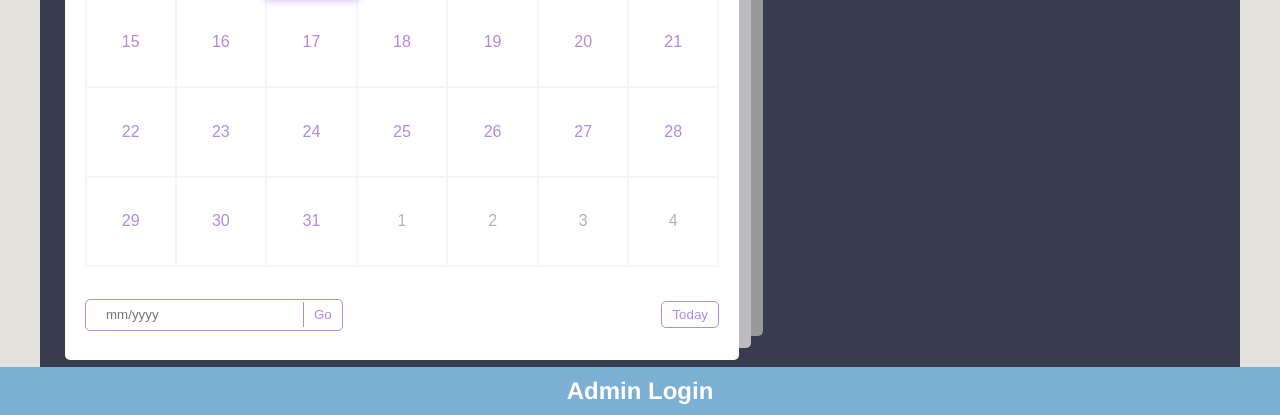
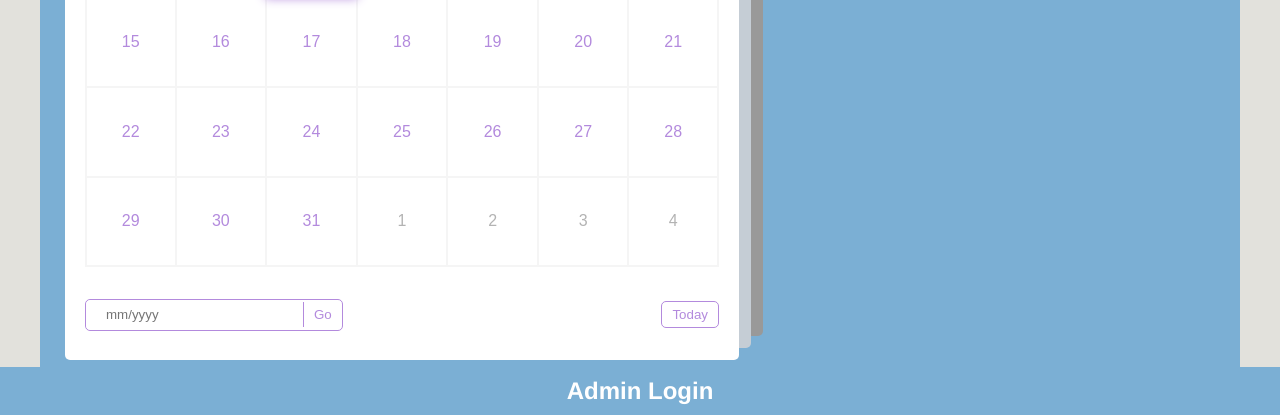
Before and after one commit to AgiKukudala/WebsiteDraft1, a plain HTML site: page index.html in a window 1280 px wide. Shown: the part 465-880 px from the top of the page. Drawn offline with Linux system fonts and the light colour scheme.

Commit message:
Update style.css

```diff
--- a/style.css
+++ b/style.css
@@ -39,7 +39,7 @@ body {
   display: flex;
 
   border-radius: 10px;
-  background-color: #373c4f;
+  background-color: #7bafd4;
 }
 .left {
   width: 60%;
```
